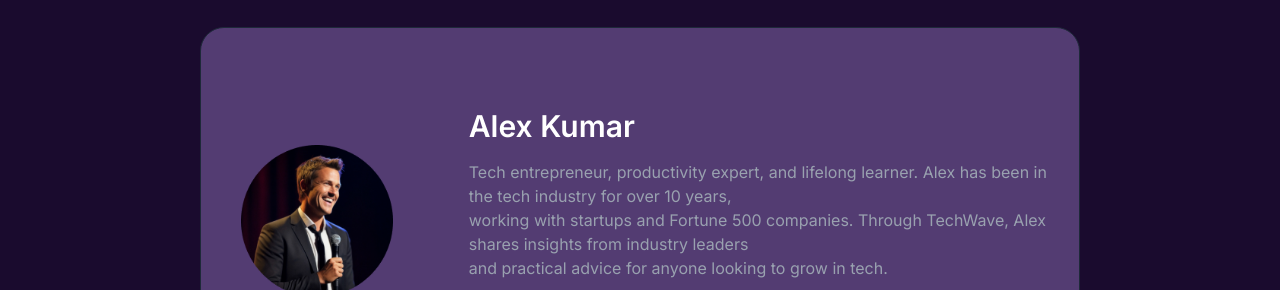
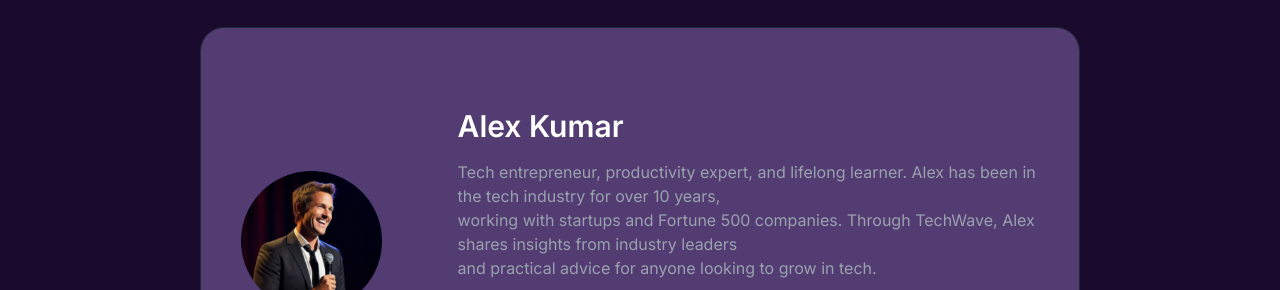
Before and after one commit to mhk432/assingmet-02-B-13, a plain HTML site: page index.html in a window 1280 px wide. Shown: the part 3911-4201 px from the top of the page. Drawn offline with nearby package versions, Linux system fonts and the light colour scheme.

Commit message:
changed 1 file

```diff
--- a/index.html
+++ b/index.html
@@ -357,7 +357,7 @@
                 <h1 class="text-white text-6xl font-bold mx-auto  mx-[1600px] mb-8 text-center">Meet the Host</h1>
                 <div class="lg:flex items-center border border-gray-800 bg-[#533C72] rounded-3xl">
 
-                    <div class="w-[300px] mr-[20px] p-[40px]">
+            <div class=" flex items-center justify-center  mt-10 lg:mr-[20px] lg:p-[40px]">
                         <img src="./assets/host.png" alt="">
 
                     </div>
```
